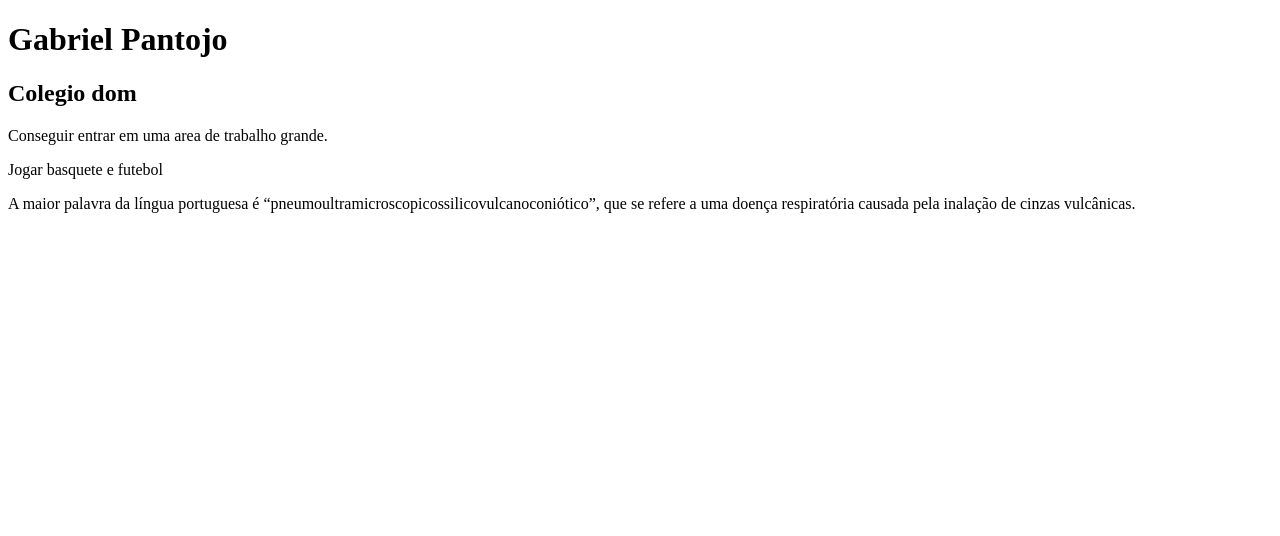
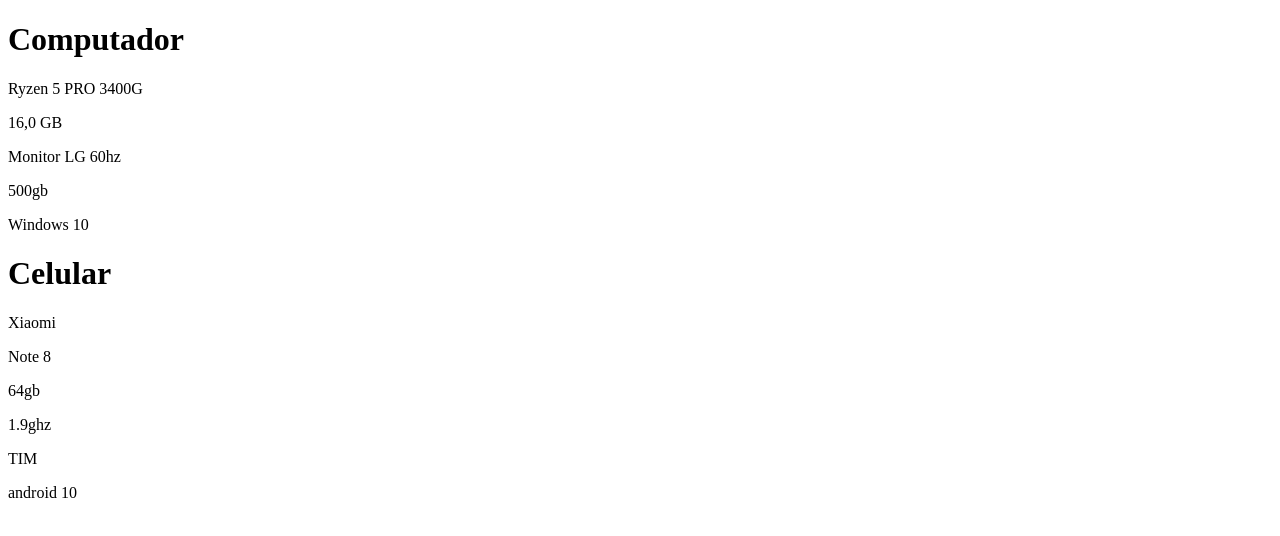
Before and after one commit to GGG12121212/GGG12121212.github.io, a plain HTML site: page index.html in a window 1280 px wide. Drawn offline with Linux system fonts and the light colour scheme.

Commit message:
Add files via upload

```diff
--- a/index.html
+++ b/index.html
@@ -6,11 +6,18 @@
     <title>Document</title>
 </head>
 <body>
-     <h1>Gabriel Pantojo</h1>
-    <h2>Colegio dom</h2>
-    <p>Conseguir entrar em uma area de trabalho grande.</p>
-    <p>Jogar basquete e futebol</p>
-    <p>A maior palavra da língua portuguesa é “pneumoultramicroscopicossilicovulcanoconiótico”, que se refere a uma doença respiratória causada pela inalação de cinzas vulcânicas.</p>
-</body>
+    <h1>Computador</h1>
+    <p>Ryzen 5 PRO 3400G</p>
+    <p>16,0 GB</p>
+    <p>Monitor LG 60hz</p>
+    <p>500gb</p>
+    <p>Windows 10</p>
+    <h1>Celular</h1>
+    <p>Xiaomi</p>
+    <p>Note 8</p>
+    <p>64gb</p>
+    <p>1.9ghz</p>
+    <p>TIM</p>
+    <p>android 10</p>
 </body>
 </html>
```
